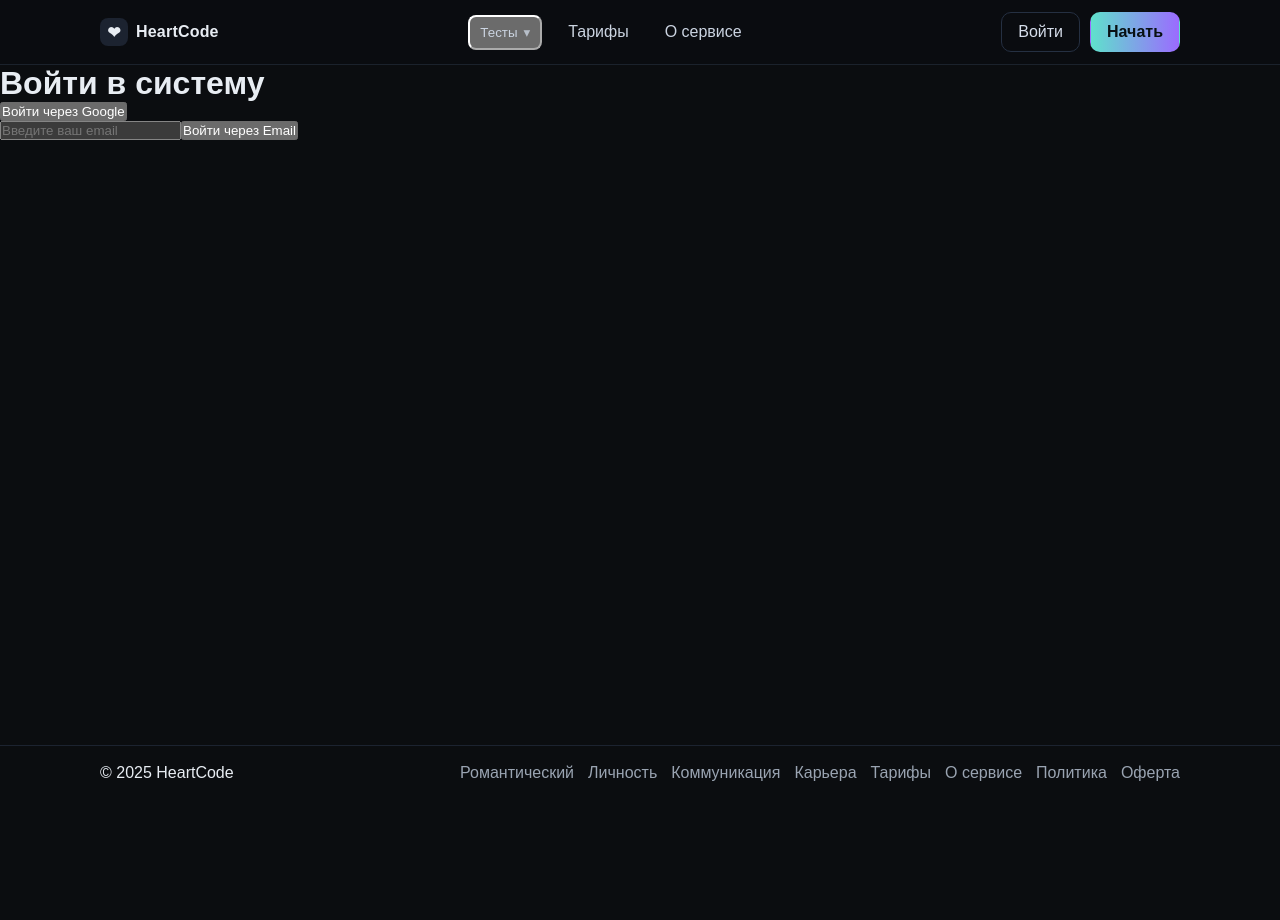
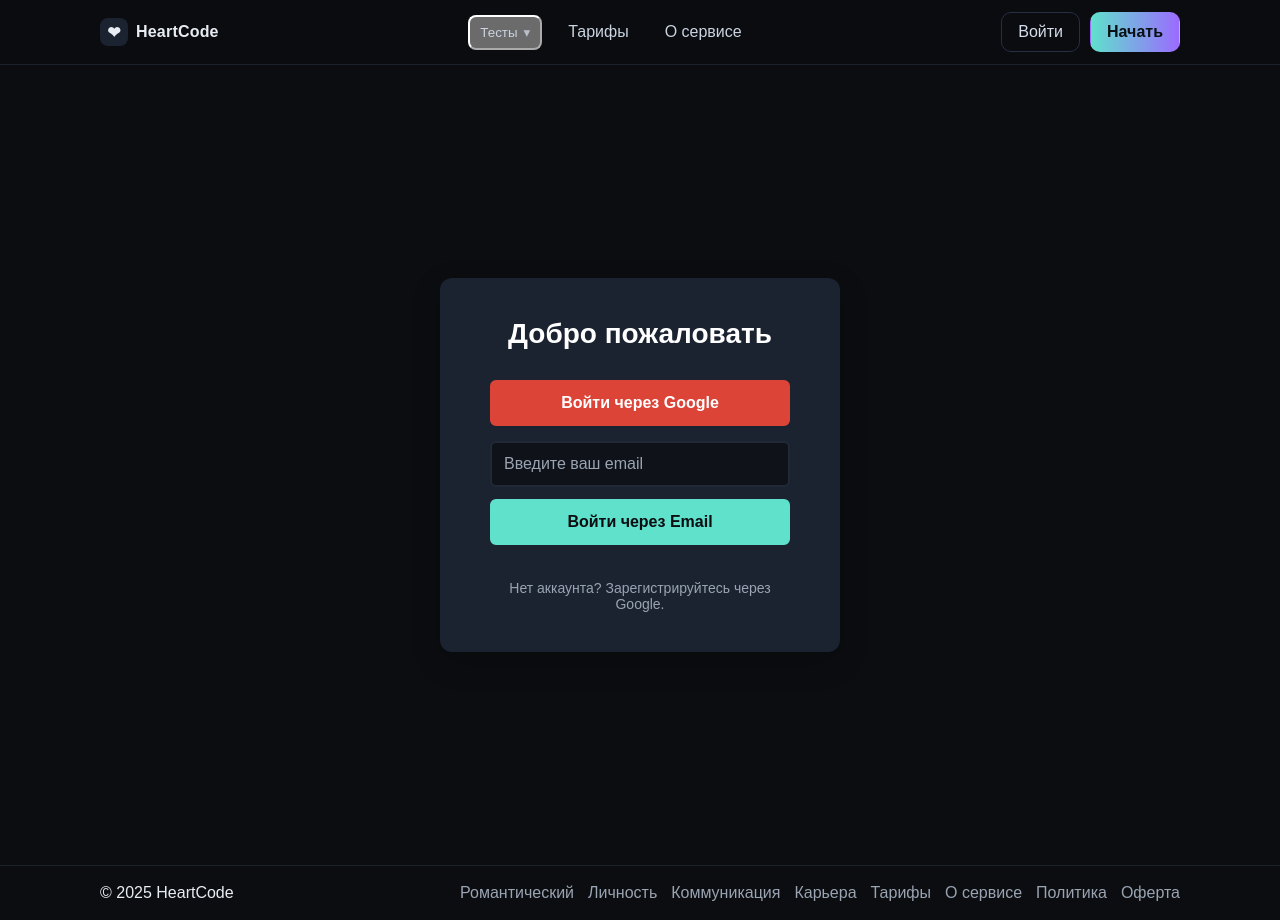
Before and after one commit to tamerlan-murzalin/PersonaTests, a Next.js app: page /login in a window 1280 px wide. Before the commit the page ends 800 px from the top, so only its background shows below. Built offline with nearby package versions, Linux system fonts and the light colour scheme.

Commit message:
feat(auth): улучшен UI страницы входа (красивые кнопки и стили)

```diff
--- a/pages/login.js
+++ b/pages/login.js
@@ -1,8 +1,8 @@
-// pages/auth/signin.js
+// pages/login.js
 import { signIn } from "next-auth/react";
 import { useState } from "react";
 
-export default function SignIn() {
+export default function Login() {
   const [email, setEmail] = useState("");
 
   const handleSubmit = async (e) => {
@@ -11,18 +11,29 @@ export default function SignIn() {
   };
 
   return (
-    <div>
-      <h1>Войти в систему</h1>
-      <button onClick={() => signIn("google")}>Войти через Google</button>
-      <form onSubmit={handleSubmit}>
+    <div className="login-container">
+      <div className="login-card">
+        <h1 className="login-title">Добро пожаловать</h1>
+
+        <button className="login-btn google" onClick={() => signIn("google")}>
+          Войти через Google
+        </button>
+
+        <form className="email-form" onSubmit={handleSubmit}>
           <input
+            className="email-input"
             type="email"
             placeholder="Введите ваш email"
             value={email}
             onChange={(e) => setEmail(e.target.value)}
           />
-        <button type="submit">Войти через Email</button>
+          <button type="submit" className="login-btn email">
+            Войти через Email
+          </button>
         </form>
+
+        <p className="info-text">Нет аккаунта? Зарегистрируйтесь через Google.</p>
+      </div>
     </div>
   );
 }
--- a/styles/globals.css
+++ b/styles/globals.css
@@ -275,3 +275,86 @@ html,body{background:var(--bg); color:var(--text);}
 .hc-btn--primary:hover{ filter: brightness(0.95); }
 .hc-btn--ghost{ background: transparent; border: 1px solid #253042; color:#d6deeb; }
 .hc-btn--block{ width:100%; }
+/* ===== Стиль для страницы входа ===== */
+.login-container {
+  display: flex;
+  justify-content: center;
+  align-items: center;
+  height: 100vh;
+  background-color: #0b0d10;
+}
+
+.login-card {
+  background: #1b2230;
+  padding: 40px 50px;
+  border-radius: 12px;
+  box-shadow: 0 10px 30px rgba(0, 0, 0, 0.2);
+  width: 100%;
+  max-width: 400px;
+  text-align: center;
+}
+
+.login-title {
+  color: #fff;
+  font-size: 28px;
+  margin-bottom: 30px;
+  font-family: 'Arial', sans-serif;
+}
+
+.login-btn {
+  display: inline-block;
+  width: 100%;
+  padding: 12px;
+  border-radius: 6px;
+  margin-bottom: 15px;
+  font-size: 16px;
+  font-weight: bold;
+  cursor: pointer;
+  transition: background-color 0.3s ease;
+}
+
+.login-btn.google {
+  background-color: #db4437;
+  color: white;
+  border: 2px solid #db4437;
+}
+
+.login-btn.google:hover {
+  background-color: #c1351d;
+}
+
+.login-btn.email {
+  background-color: #5fe1cc;
+  color: #0b0d10;
+  border: 2px solid #5fe1cc;
+}
+
+.login-btn.email:hover {
+  background-color: #4fcca3;
+}
+
+.email-form {
+  display: flex;
+  flex-direction: column;
+}
+
+.email-input {
+  padding: 12px;
+  border: 2px solid #1f2a36;
+  background-color: #0f1319;
+  color: #fff;
+  border-radius: 6px;
+  margin-bottom: 12px;
+  font-size: 16px;
+  font-family: 'Arial', sans-serif;
+}
+
+.email-input::placeholder {
+  color: #9aa4b2;
+}
+
+.info-text {
+  color: #9aa4b2;
+  font-size: 14px;
+  margin-top: 20px;
+}
```
Lines whose indentation alone changed are shown as unchanged.
